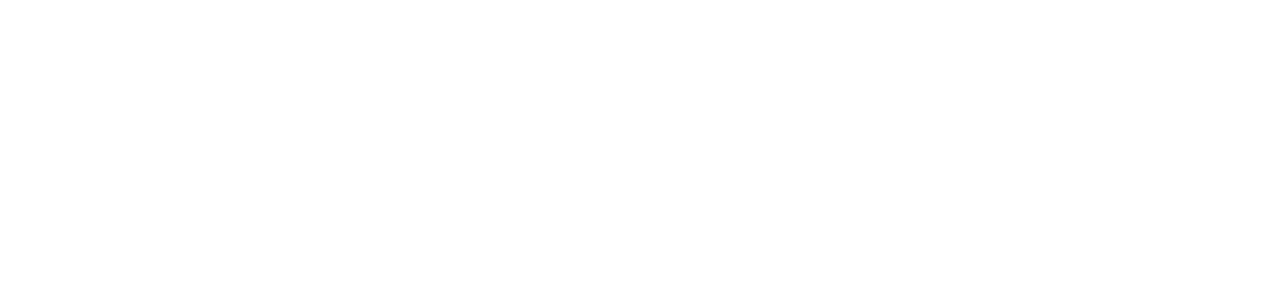
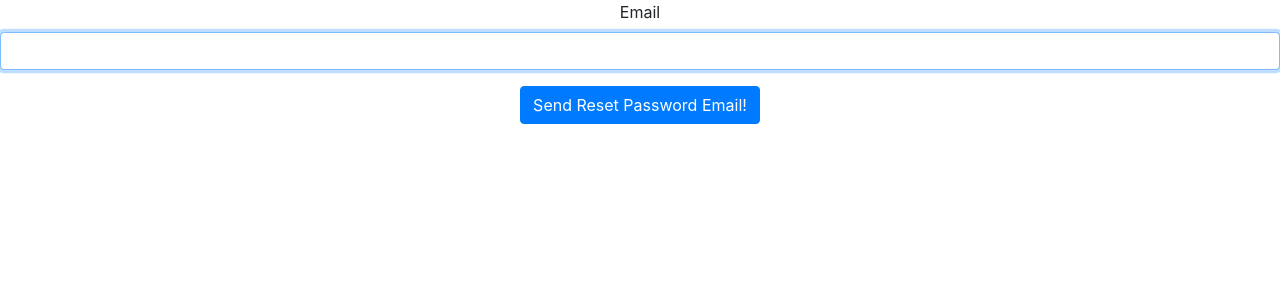
Before and after one commit to jsilber94/COMP353Project, a React (Create React App) app in the folder frontend/: page /forgot in a window 1280 px wide. Shown: the top 300 px of the page. Built offline with nearby package versions, Linux system fonts and the light colour scheme.

Commit message:
forgot password logic

```diff
--- a/frontend/src/Api.js
+++ b/frontend/src/Api.js
@@ -19,3 +19,7 @@
     lname,
   })
 }
+
+export function apiForgotPassword(email) {
+  return axios.get('/password/user/reset/' + email);
+}
--- a/frontend/src/components/router/AuthRouter.jsx
+++ b/frontend/src/components/router/AuthRouter.jsx
@@ -2,6 +2,7 @@
 import { Route, Switch } from 'react-router-dom';
 import Login from '../../pages/auth/Login';
 import SignUp from '../../pages/auth/SignUp';
+import ForgotPassword from '../../pages/auth/ForgotPassword';
 
 export default function AuthRouter() {
 
@@ -13,6 +14,9 @@
             <Route exact path="/signup">
                 <SignUp />
             </Route>
+            <Route exact path="/forgot">
+                <ForgotPassword />
+            </Route>
         </Switch>
     );
 }
--- /dev/null
+++ b/frontend/src/pages/auth/ForgotPassword.jsx
@@ -0,0 +1,51 @@
+import React, { useState } from 'react';
+import { Button, FormControl, FormGroup, FormLabel } from 'react-bootstrap';
+import { isEmail } from '../../utilities/isEmail';
+import { apiForgotPassword } from '../../Api';
+
+// eslint-disable-next-line react/prop-types
+export default function ForgotPassword() {
+    const [email, setEmail] = useState({ value: '', isValid: true });
+    const [response, setResponse] = useState('');
+
+    const emailOnChange = (input) => {
+        if (isEmail(input)) {
+            setEmail({ value: input, isValid: true })
+        } else {
+            setEmail({ value: input, isValid: false })
+        }
+    }
+
+    const sendEmail = () => {
+        if (isEmail(email.value)) {
+            apiForgotPassword(email.value).then((resp) => {
+                console.log(resp);
+                setResponse(resp.data.message);
+            }).catch(error => {
+                setResponse('No such email!');
+            })
+        }
+    }
+
+    return (
+        <div>
+            <div className="ForgotPassword">
+                {!email.isValid ? 'Invalid email!' : ''}
+                <FormGroup controlId="email">
+                    <FormLabel>Email</FormLabel>
+                    <FormControl
+                        autoFocus
+                        type="email"
+                        value={email.value}
+                        onChange={(e) => emailOnChange(e.target.value)}
+                    />
+                </FormGroup>
+                <Button onClick={sendEmail}>Send Reset Password Email!</Button>
+            </div>
+            <div>
+                {response}
+            </div>
+        </div>
+
+    );
+}
--- a/frontend/src/pages/auth/Login.jsx
+++ b/frontend/src/pages/auth/Login.jsx
@@ -32,6 +32,10 @@
     history.push("/signup")
   }
 
+  const navigateToForgotPassword = () => {
+    history.push("/forgot")
+  }
+
   return (
     <div className="Login">
       <Button onClick={navigateToSignUp}>Signup</Button>
@@ -57,6 +61,8 @@
 
       <Button onClick={authenticate} type="Submit">Login</Button>
 
+      <Button onClick={navigateToForgotPassword} >Forgot Password</Button>
+
     </div>
   );
 }
--- a/frontend/src/pages/auth/SignUp.jsx
+++ b/frontend/src/pages/auth/SignUp.jsx
@@ -1,9 +1,9 @@
 import React, { useState } from 'react';
-import {
-  Button, FormControl, FormGroup, FormLabel,
-} from 'react-bootstrap';
+import { Button, FormControl, FormGroup, FormLabel } from 'react-bootstrap';
+import { useHistory } from "react-router-dom";
 import { apiSignUp } from '../../Api';
-import { useHistory } from "react-router-dom";
+import { loginRedux } from '../../store/action/auth';
+import { useDispatch } from 'react-redux';
 
 // eslint-disable-next-line react/prop-types
 export default function SignUp() {
@@ -12,14 +12,15 @@
   const [fname, setfName] = useState('');
   const [lname, setlName] = useState('');
   const [errorMessage, setErrorMessage] = useState(null);
+  const dispatch = useDispatch();
   const history = useHistory();
 
   const signup = () => {
     apiSignUp(email, password, fname, lname)
       .then((response) => {
         if (response.data.success) {
-          const user = response.data.data
-          history.push("/login");
+          dispatch(loginRedux(response.data.data.role, response.data.data.user_id));
+          history.push("/dashboard");
         }
         setErrorMessage(response.data.message);
       }).catch((error) => {
--- /dev/null
+++ b/frontend/src/utilities/isEmail.js
@@ -0,0 +1,4 @@
+export function isEmail(email) {
+    const regex = /^(([^<>()\[\]\\.,;:\s@"]+(\.[^<>()\[\]\\.,;:\s@"]+)*)|(".+"))@((\[[0-9]{1,3}\.[0-9]{1,3}\.[0-9]{1,3}\.[0-9]{1,3}\])|(([a-zA-Z\-0-9]+\.)+[a-zA-Z]{2,}))$/;
+    return regex.test(String(email).toLowerCase());
+}
```
